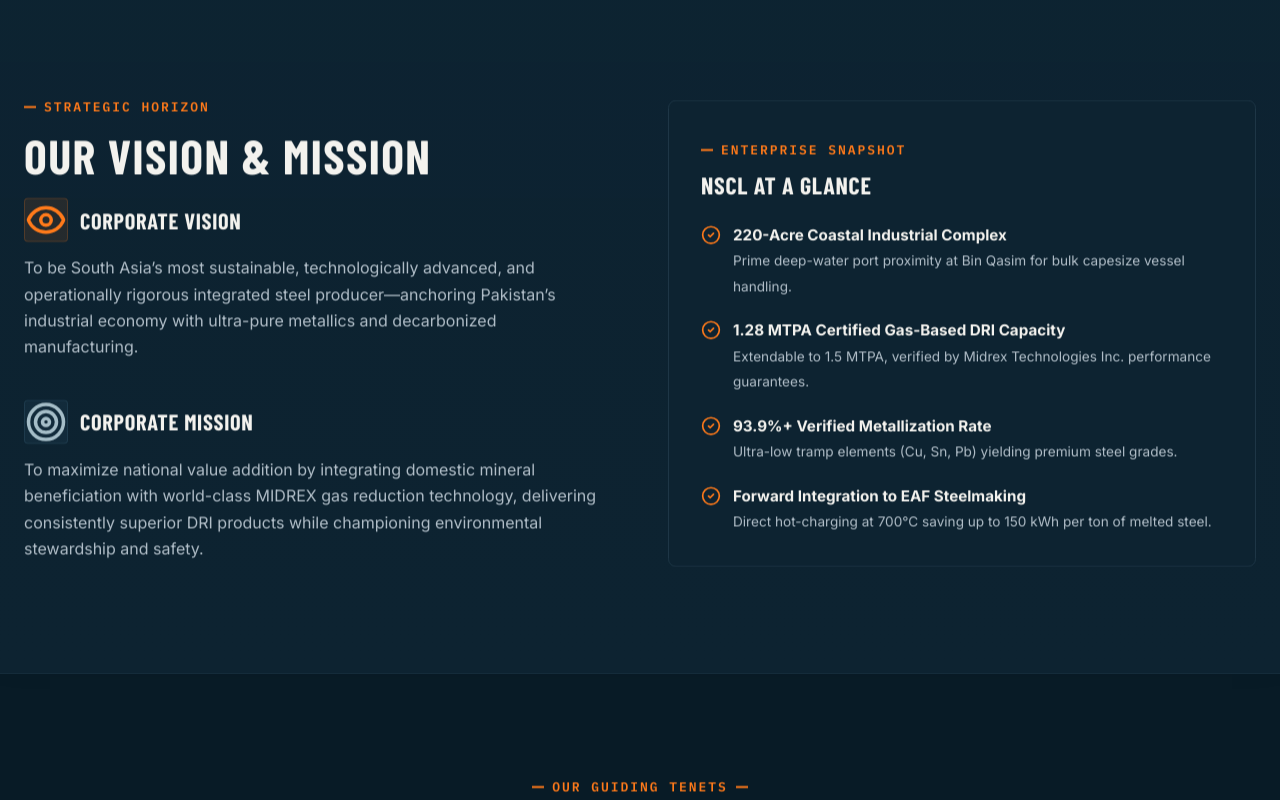
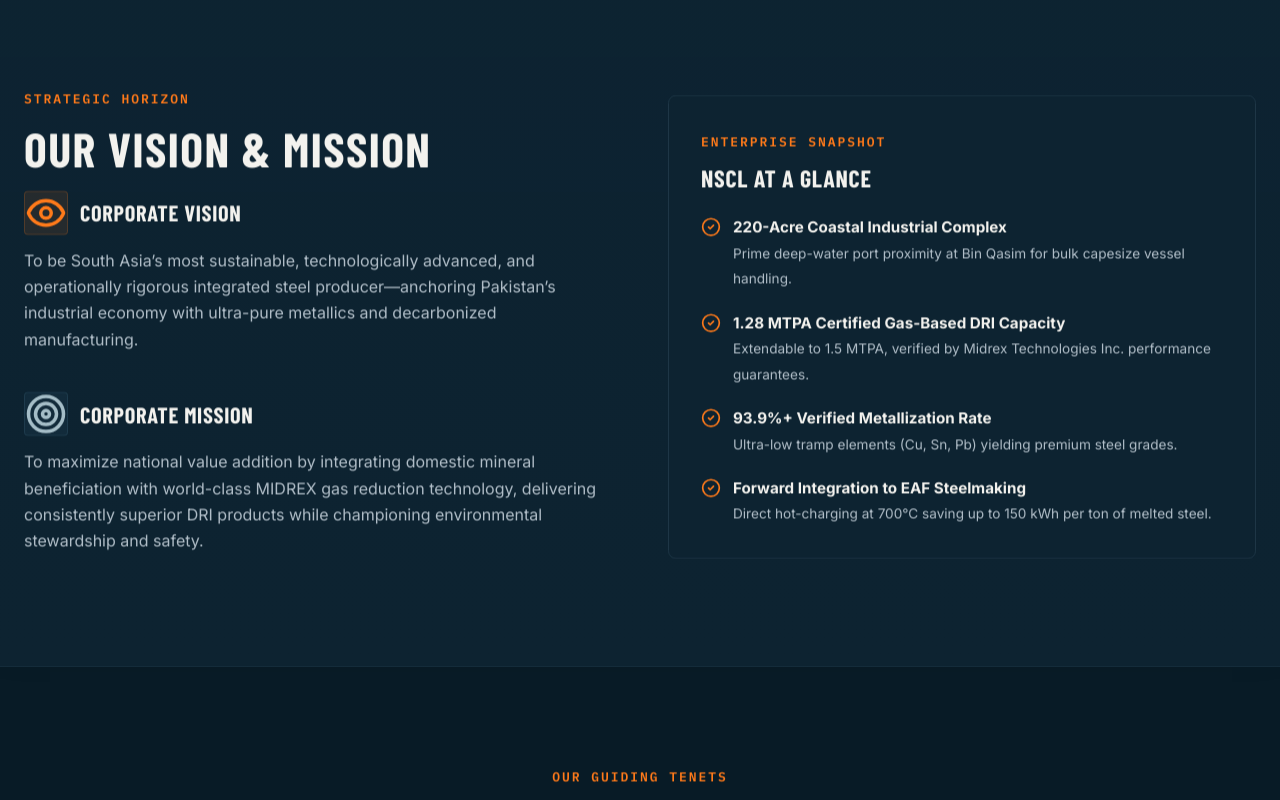
Before and after one commit to Faris0302/nscl-website, a React (Vite) app: page /about-us in a window 1280 px wide. Shown: the part 1340-2140 px from the top of the page. Built offline with nearby package versions, Linux system fonts and the light colour scheme; a web font is replaced by a local one.

Commit message:
mtj did it

```diff
--- a/src/style.css
+++ b/src/style.css
@@ -138,7 +138,7 @@
 
 .eyebrow::before {
   content: '';
-  display: inline-block;
+  display: none;
   width: 12px;
   height: 2px;
   background-color: var(--ember);
@@ -261,7 +261,7 @@
 
 .section-header.centered .eyebrow::after {
   content: '';
-  display: inline-block;
+  display: none;
   width: 12px;
   height: 2px;
   background-color: var(--ember);
@@ -407,6 +407,7 @@
   width: 44px;
   height: 44px;
   display: inline-flex;
+  flex: 0 0 44px;
   align-items: center;
   justify-content: center;
   border-radius: var(--radius-sm);
@@ -414,6 +415,15 @@
   color: var(--ember);
   border: 1px solid rgba(255, 122, 26, 0.2);
   margin-bottom: 0.5rem;
+}
+
+.value-icon > svg {
+  display: block;
+}
+
+.about-page #our-values .spotlight-card > .value-icon {
+  display: flex;
+  margin-bottom: 1rem;
 }
 
 .value-icon-steel {
```
